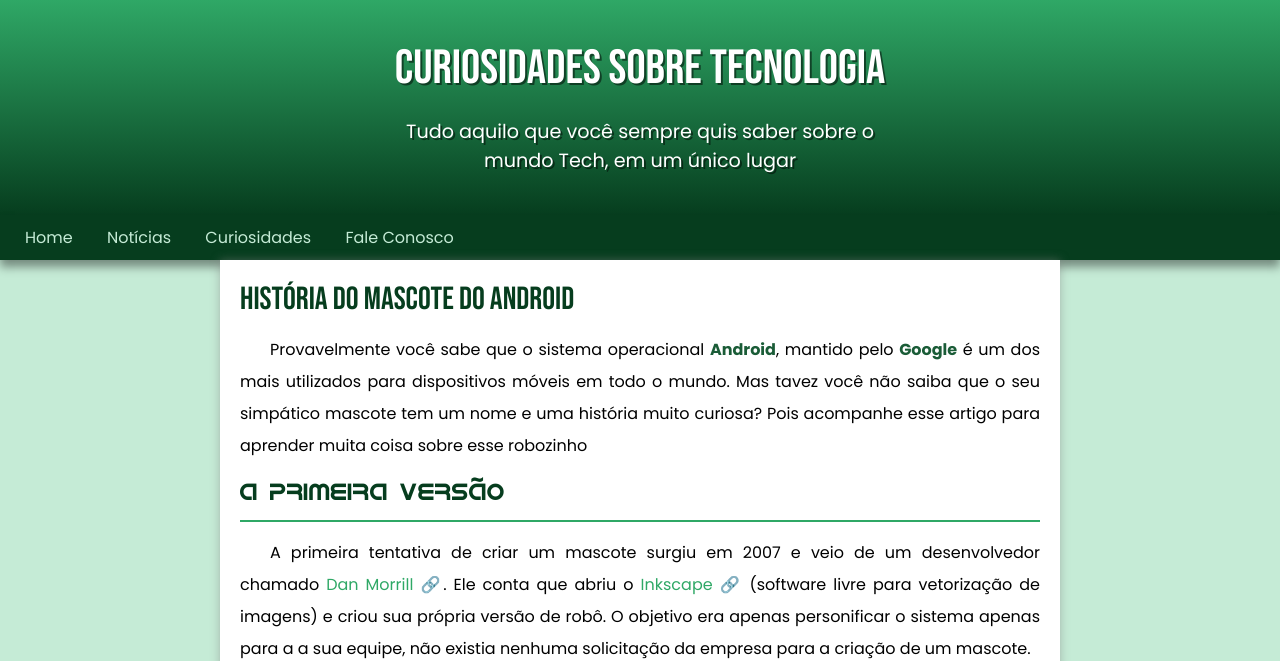
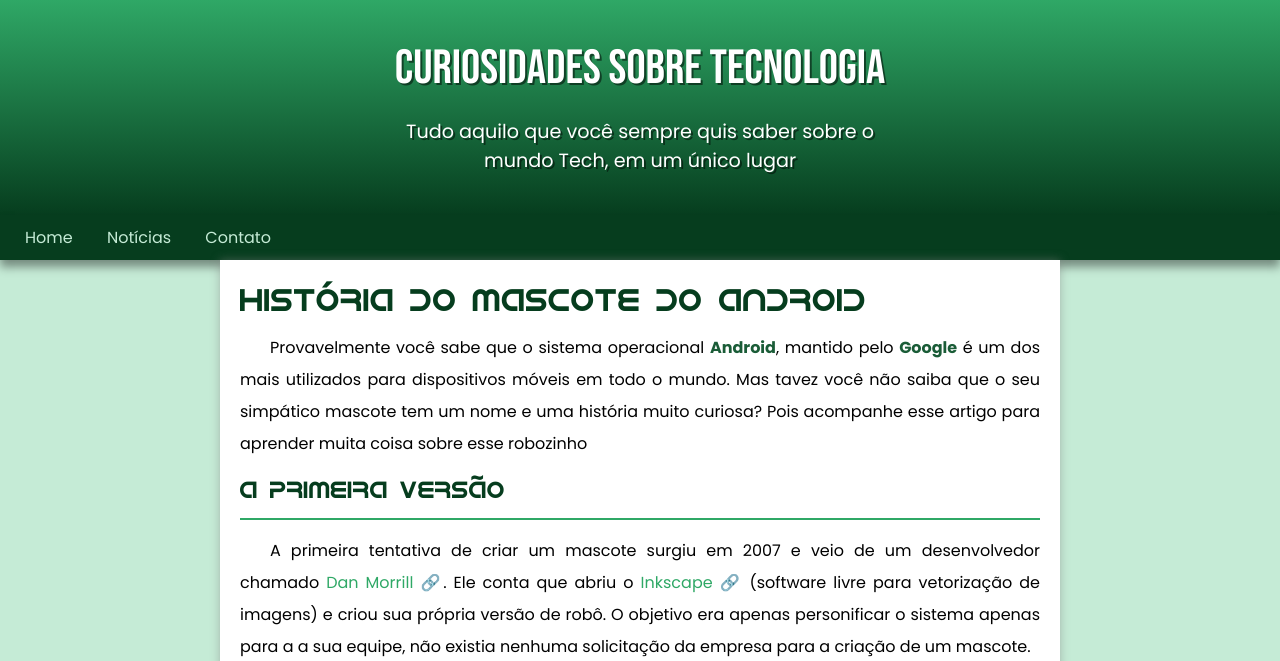
Before and after one commit to allbecarr/projeto-android, a plain HTML site: page index.html in a window 1280 px wide. Shown: the top 661 px of the page. Drawn offline with Linux system fonts and the light colour scheme.

Commit message:
Auterações de Menu e Fintes do Main

```diff
--- a/index.html
+++ b/index.html
@@ -17,8 +17,7 @@
     <nav>
         <a href="#">Home</a>
         <a href="#">Notícias</a>
-        <a href="#">Curiosidades</a>
-        <a href="#">Fale Conosco</a>
+        <a href="#">Contato</a>
     </nav>
     <main>
         <article>
--- a/style.css
+++ b/style.css
@@ -83,7 +83,6 @@ nav a{
 nav a:hover{
     background-color: var(--cor3);
     color: var(--cor5);
-    font-weight: bold;
     border-radius: 5px;
     transition-duration: 0.5s;
 }
@@ -128,7 +127,7 @@ main img{
 
 main h1{
     color: var(--cor5);
-    font-family: var(--font-destaque);
+    font-family: var(--font-android);
     font-size: 2em;
     font-weight: normal;
 }
```
